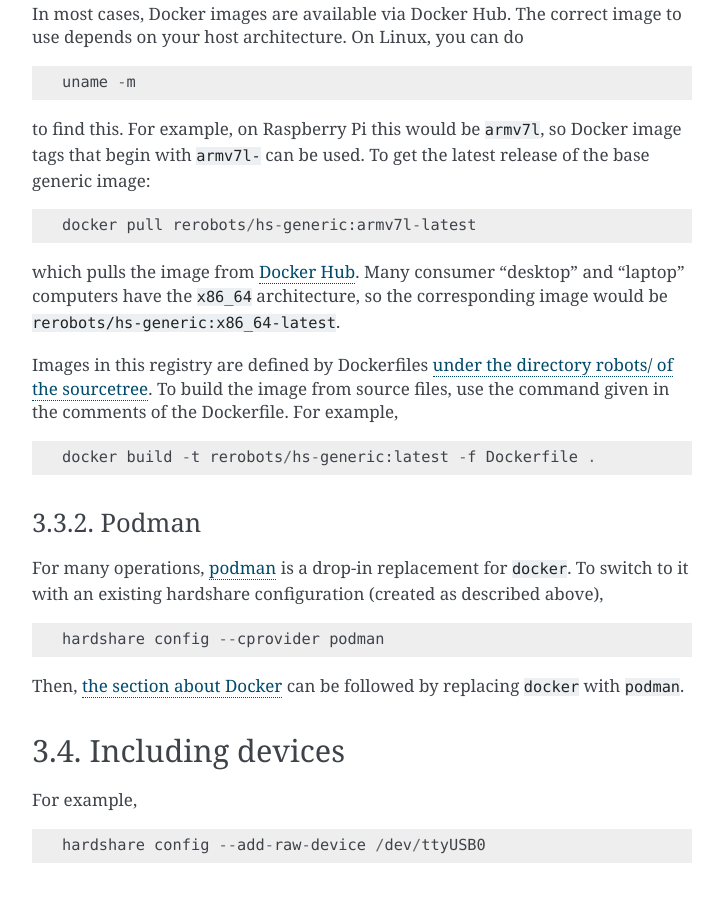
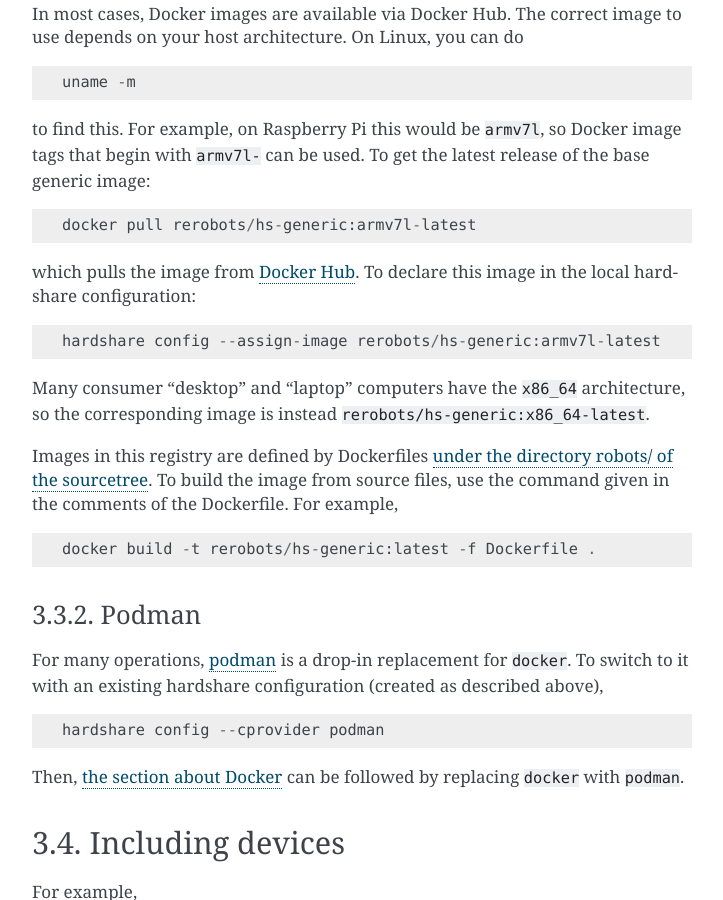
Before and after one commit to rerobots/hardshare, a Sphinx documentation site: the page built from doc/install.rst, in a window 1280 px wide and 900 px high, scrolled down 2428 px. Shown: the whole window, without its empty margins (388-1111 px from the left). Built offline with Sphinx 7.4.7, drawn with Linux system fonts in a browser that asks for light colours; the version number could not be read and is left out.

Commit message:
DOC: hardshare config --assign-image
[ci skip]

```diff
--- a/doc/install.rst
+++ b/doc/install.rst
@@ -130,8 +130,12 @@ the base generic image::
   docker pull rerobots/hs-generic:armv7l-latest
 
 which pulls the image from `Docker Hub <https://hub.docker.com/r/rerobots/hs-generic>`_.
+To declare this image in the local hardshare configuration::
+
+  hardshare config --assign-image rerobots/hs-generic:armv7l-latest
+
 Many consumer "desktop" and "laptop" computers have the ``x86_64`` architecture,
-so the corresponding image would be ``rerobots/hs-generic:x86_64-latest``.
+so the corresponding image is instead ``rerobots/hs-generic:x86_64-latest``.
 
 Images in this registry are defined by Dockerfiles `under the directory robots/
 of the sourcetree`_.  To build the image from source files, use the command
```
